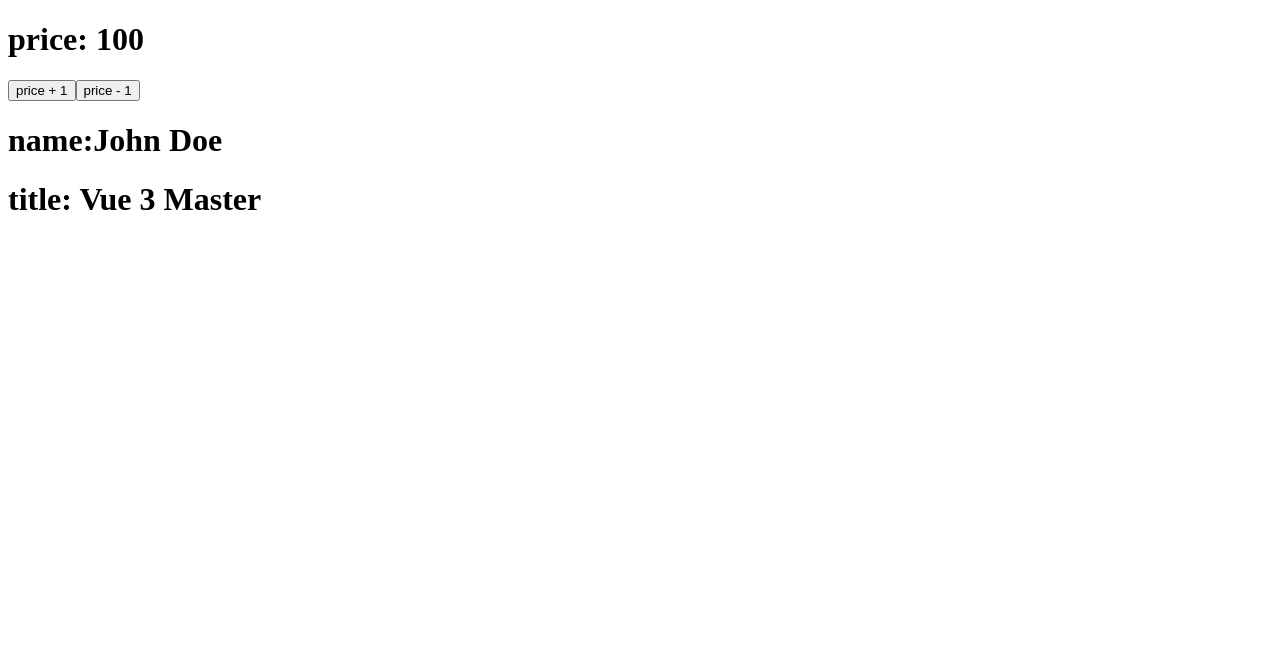
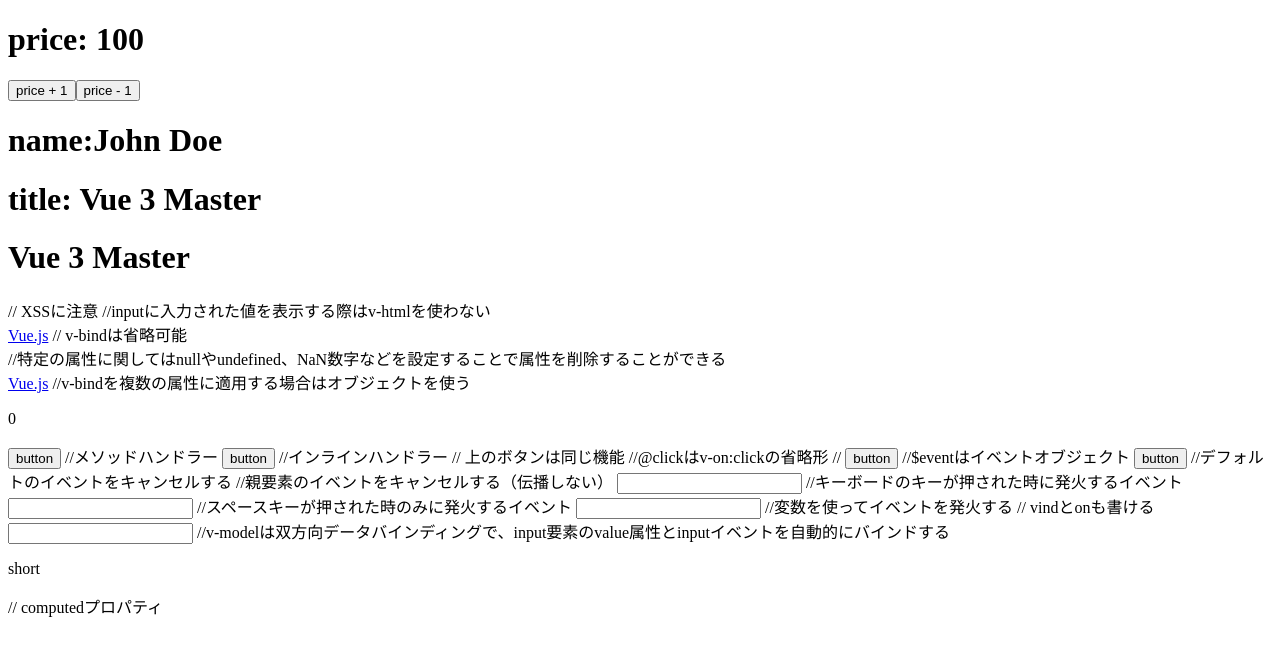
Before and after one commit to 13tyh/Vue_practice, a Vue app: page / in a window 1280 px wide. Shown: the top 656 px of the page. Built offline with nearby package versions, Linux system fonts and the light colour scheme.

Commit message:
refとreactiveについて学んだ

```diff
--- a/main.js
+++ /dev/null
@@ -1,4 +0,0 @@
-import { createApp } from 'vue'
-import App from './App.vue'
-
-createApp(App).mount('#app')
--- a/src/App.vue
+++ b/src/App.vue
@@ -1,5 +1,5 @@
 <script setup>
-import { ref, reactive } from 'vue'
+import { ref, reactive, computed } from 'vue'
 
 let price = ref(100)
 //refは値を保持するためのもの
@@ -13,6 +13,8 @@ function decrement() {
   price.value--
 }
 
+const title = ref('<h1>Vue 3 Master</h1>')
+
 const instructor = reactive({
   //reactiveはオブジェクトを保持するためのもの
   // refを使ってもいいが、refを使うとオブジェクトの中の値を取得する際に.valueをつける必要がある
@@ -22,9 +24,20 @@ const instructor = reactive({
   title: ref('Vue 3 Master'),
   sns: { twitter: '@john_doe_twitter', linkedin: '@john_doe_linkedin', github: '@john_doe_github' },
 })
-const items = reactive([ref(1), ref(2), 3])
-console.log('instructor.name', instructor.name)
-console.log(items[0].value) //配列の中のrefの値を取得する場合は.valueをつける
+
+const vueURL = 'https://vuejs.org/'
+const vueID = 'vuejs'
+
+const count = ref(0)
+function countDown() {
+  count.value--
+}
+const eventName = 'keyup'
+const userInput = ref('')
+
+const evaluation = computed(() => {
+  return count.value > 5 ? 'long' : 'short'
+})
 </script>
 <template>
   <h1>price: {{ price }}</h1>
@@ -32,4 +45,47 @@ console.log(items[0].value) //配列の中のrefの値を取得する場合は.v
   <button @click="decrement">price - 1</button>
   <h1>name:{{ instructor.name }}</h1>
   <h1>title: {{ instructor.title }}</h1>
+
+  <div v-html="title"></div>
+  // XSSに注意 //inputに入力された値を表示する際はv-htmlを使わない
+
+  <div>
+    <a :id="vueID" v-bind:href="vueURL">Vue.js</a>
+    // v-bindは省略可能
+  </div>
+
+  //特定の属性に関してはnullやundefined、NaN数字などを設定することで属性を削除することができる
+
+  <div>
+    <a v-bind="{ id: vueID, href: vueURL }">Vue.js</a>
+    //v-bindを複数の属性に適用する場合はオブジェクトを使う
+  </div>
+
+  <p>{{ count }}</p>
+  <button v-on:click="countDown">button</button> //メソッドハンドラー
+  <button @click="count++">button</button> //インラインハンドラー // 上のボタンは同じ機能
+  //@clickはv-on:clickの省略形 //
+
+  <button @click="count = $event.clientX">button</button>
+  //$eventはイベントオブジェクト
+
+  <button @click="$event.preventDefault()">button</button>
+  //デフォルトのイベントをキャンセルする
+  <a @click="$$event.stopPropagation()" href="https://vuejs.org"></a>
+  //親要素のイベントをキャンセルする（伝播しない）
+
+  <input @keyup="count++" type="text" />
+  //キーボードのキーが押された時に発火するイベント
+  <input @keyup.space="count++" type="text" />
+  //スペースキーが押された時のみに発火するイベント
+  <input @[eventName].space="count++" type="text" />
+  //変数を使ってイベントを発火する // vindとonも書ける
+
+  <input v-model="userInput" type="text" />
+  //v-modelは双方向データバインディングで、input要素のvalue属性とinputイベントを自動的にバインドする
+
+  <div>
+    <p>{{ evaluation }}</p>
+    // computedプロパティ
+  </div>
 </template>
```
Also changed, not shown: App.vue (deleted, +0 -35 lines), 1 other file (tests, documents, lock files or other folders).
